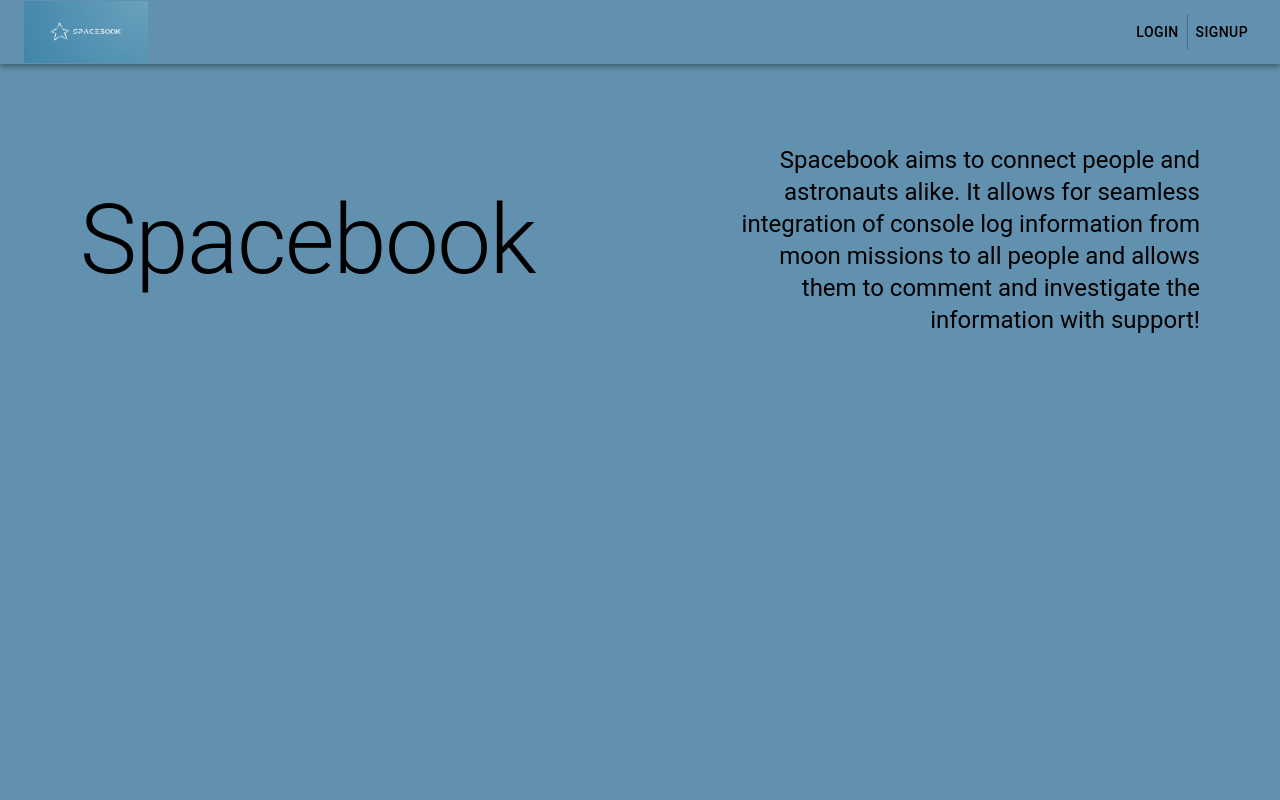
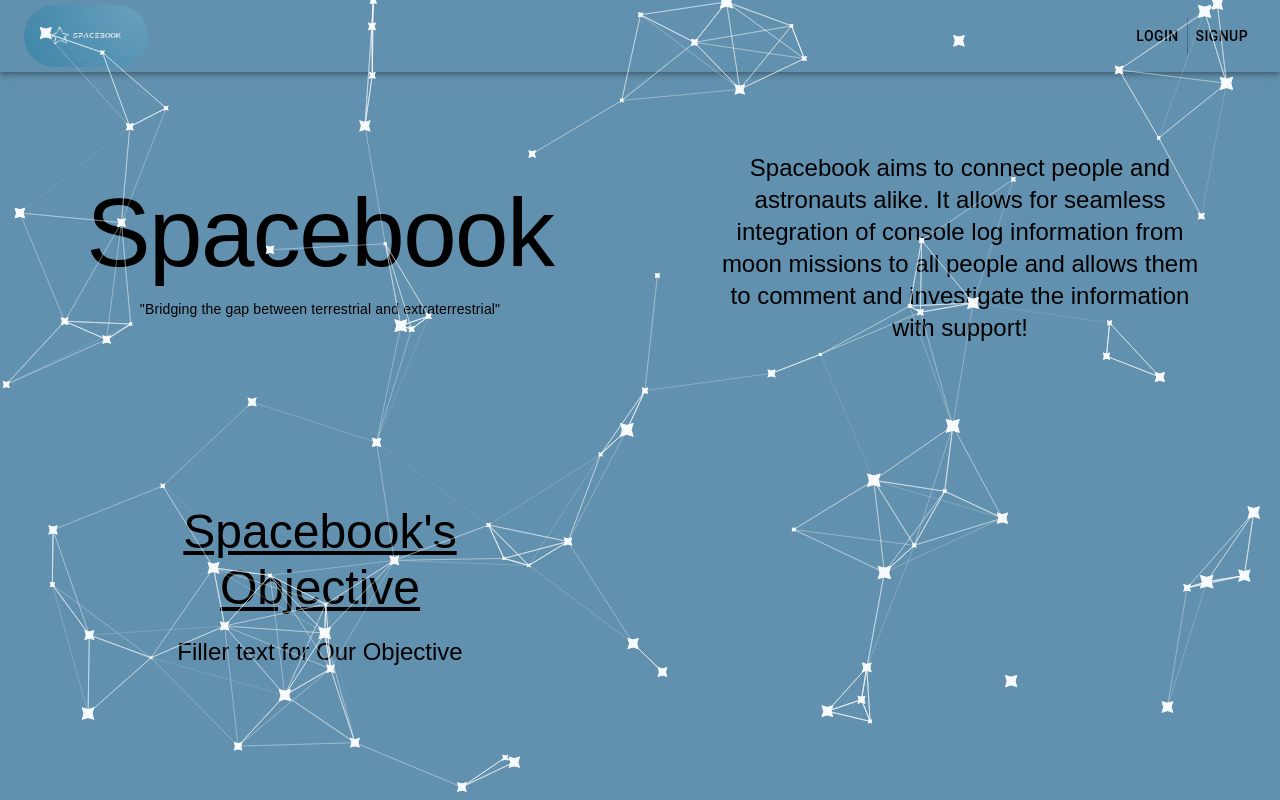
Before and after one commit to Gurmie12/nasa-space-apps-21, a React (Create React App) app in the folder frontend/: page / in a window 1280 px wide. Shown: the top 800 px of the page. Built offline with nearby package versions, Linux system fonts and the light colour scheme.

Commit message:
alter backend to adjust for user in posts and create out dashboard page

```diff
--- a/frontend/package.json
+++ b/frontend/package.json
@@ -19,6 +19,7 @@
     "react-router": "^5.2.1",
     "react-router-dom": "^5.3.0",
     "react-scripts": "4.0.3",
+    "react-tsparticles": "^1.35.3",
     "redux": "^4.1.1",
     "redux-devtools-extension": "^2.13.9",
     "styled-components": "^5.3.1",
--- a/frontend/src/Components/Dashboard/Dashboard.js
+++ b/frontend/src/Components/Dashboard/Dashboard.js
@@ -1,14 +1,19 @@
 import React, {useEffect, useState} from 'react';
 import styled from "styled-components";
 import {
-    Card,
     CircularProgress
 } from "@mui/material";
 import API from "../../clients/BackendClient";
 import MissionCard from "./MissionCard";
+import {addAlert} from "../../Store/alerts/alertReducer.actions";
+import {closeCreateNewPost} from "../../Store/posts/postsReducer.actions";
+import {connect} from "react-redux";
 
 const Dashboard = (props) =>{
+    const {addAlert, closeCreateNewPost} = props;
+    const {isCreateNewPostOpen} = props.posts;
     const [isLoading, setIsLoading] = useState(false);
+    const [isLoaded, setIsLoaded] = useState(false);
     const [consoleLogs, setConsoleLogs] = useState(null);
 
     useEffect(() =>{
@@ -16,7 +21,7 @@ const Dashboard = (props) =>{
         API.get(`/logs/getAllLogs`).then((res) =>{
             if(res.status === 201){
                 setConsoleLogs(res.data);
-                setIsLoading(false);
+                setIsLoaded(true);
             }else{
                 throw Error("Internal Server Error");
             }
@@ -56,6 +61,9 @@ const Dashboard = (props) =>{
     `;
 
     if(isLoading){
+        if(isLoaded){
+            setIsLoading(false);
+        }
         return(
             <LoadingContainer>
             <CircularProgress />
@@ -63,7 +71,7 @@ const Dashboard = (props) =>{
         );
     }
 
-    if(consoleLogs && consoleLogs.length > 0){
+    if(consoleLogs && consoleLogs.length > 0 && isLoaded){
         return (
             <Container>
                 <Row>
@@ -94,4 +102,16 @@ const Dashboard = (props) =>{
 
 };
 
-export default Dashboard;
+const mapStateToProps = (state) => {
+    return {
+        posts: state.posts
+    };
+};
+
+const mapDispatchToProps = (dispatch) => {
+    return {
+        addAlert: (payload) => dispatch(addAlert(payload)),
+        closeCreateNewPost: () => dispatch(closeCreateNewPost())
+    };
+};
+export default connect(mapStateToProps, mapDispatchToProps)(Dashboard);
--- a/frontend/src/Components/Dashboard/MissionCard.js
+++ b/frontend/src/Components/Dashboard/MissionCard.js
@@ -51,6 +51,10 @@ const MissionCard = ({data}) =>{
       align-items: center;
     `;
 
+    const handleSort = (a, b) =>{
+        return b.createdAt - a.createdAt;
+    }
+
     return(
         <CustomCard elevation={24} style={{height: '100%', width: '100%'}}>
             <TitleContainer>
@@ -59,13 +63,13 @@ const MissionCard = ({data}) =>{
             <ConsoleLogContainer>
                 <List style={{height: '100%', width: '100%', overFlowY: 'none'}}>
                     {
-                        data.consoleLogs.map((consoleLog, i) =>{
+                        data.consoleLogs.sort(handleSort).map((consoleLog, i) =>{
                             return(
                                 <CustomListItem key={i}>
                                     <ListItemText>
                                         <CustomStack direction={"row"} spacing={1}>
                                             <Stack direction={"row"} spacing={1}>
-                                                <Chip label={consoleLog.userId} style={{fontSize: '10px'}} />
+                                                <Chip label={consoleLog.firstName +" "+ consoleLog.lastName} style={{fontSize: '10px'}} />
                                                 <Chip label={consoleLog.date} style={{fontSize: '10px'}}/>
                                             </Stack>
                                             <Stack direction={"row"} spacing={0}>
--- a/frontend/src/Components/HomePage/HomePage.js
+++ b/frontend/src/Components/HomePage/HomePage.js
@@ -1,6 +1,9 @@
 import React from 'react';
+import {Typography} from "@mui/material";
 import styled from "styled-components";
-import {Typography} from "@mui/material";
+import {Button, Grid} from "@mui/material";
+import {params} from "./Particles";
+import Particles from "react-tsparticles";
 
 const HomePage = (props) =>{
     const Container = styled.div`
@@ -10,14 +13,14 @@ const HomePage = (props) =>{
     `;
 
     const Row = styled.div`
-      width: 100vw;
+      width: 100%;
       display: flex;
       flex-direction: row;
       justify-content: space-between;
     `;
 
     const Column = styled.div`
-      width: 40%;
+      width: 50%;
       display: flex;
       justify-content: center;
       flex-direction: column;
@@ -26,23 +29,83 @@ const HomePage = (props) =>{
 
     const DetailsColumn = styled(Column)`
       align-items: center;
-      text-align: right;
+      text-align: center;
     `;
+
+    const Overlying = styled.div`
+      height: 100%;
+      width: 100%;
+    `;
+
     return(
+        <Overlying>
+            <div style={{ position: 'absolute', height: "100%"}}>
+                {<Particles  options={params} height={"100%"}/>}
+            </div>
             <Container>
                 <Row>
-                <Column>
-                    <Typography variant={"h1"}>Spacebook</Typography>
-                </Column>
                     <DetailsColumn>
-                    <Typography variant={"h5"}>
+                        <Typography variant={"h1"} style={{fontFamily: "'Titillium Web', sans-serif"}}>Spacebook</Typography>
+                        <Typography marginTop={"10px"} variant={"body2"} style={{fontFamily: "'Titillium Web', sans-serif"}}>"Bridging the gap between terrestrial and extraterrestrial"</Typography>
+                    </DetailsColumn>
+                    <DetailsColumn>
+                        <Typography variant={"h5"} style={{fontFamily: "'Titillium Web', sans-serif"}}>
                             Spacebook aims to connect people and astronauts alike. It allows for seamless
                             integration of console log information from moon missions to all people and
                             allows them to comment and investigate the information with support!
                         </Typography>
                     </DetailsColumn>
                 </Row>
+                <Row>
+                    <DetailsColumn>
+                        <Typography variant={"h3"} style={{fontFamily: "'Titillium Web', sans-serif", textDecorationLine: "underline"}}>
+                            Spacebook's Objective
+                        </Typography>
+                        <br />
+                        <Typography variant={"h5"} style={{fontFamily: "'Titillium Web', sans-serif"}}>
+                            Filler text for Our Objective
+                        </Typography>
+                    </DetailsColumn>
+                    <Column>
+                        {/* Image for Our Objective*/}
+                    </Column>
+                </Row>
+                <Row>
+                    <Column>
+                        {/* Image for Our Team*/}
+                    </Column>
+                    <DetailsColumn>
+                        <Typography variant={"h3"}  style={{fontFamily: "'Titillium Web', sans-serif", textDecorationLine: "underline"}}>
+                            Team Spacebook
+                        </Typography>
+                        <br />
+                        <Typography variant={"h5"} style={{fontFamily: "'Titillium Web', sans-serif"}}>
+                            Filler Text for Our Team
+                        </Typography>
+                    </DetailsColumn>
+                </Row>
+                <Row>
+                    <DetailsColumn>
+                        <Typography variant={"h3"}  style={{fontFamily: "'Titillium Web', sans-serif", textDecorationLine: "underline"}}>
+                            Our Journey Through Space!
+                        </Typography>
+                        <br/>
+                        <Typography variant={"h5"} style={{fontFamily: "'Titillium Web', sans-serif"}}>
+                            Filler text for Hackathon Journey
+                        </Typography>
+                    </DetailsColumn>
+                    <Column>
+                        {/* Image for Our Hackathon Journey*/}
+                    </Column>
+                </Row>
+                <Row>
+                    <Grid container justifyContent="center"
+                          alignItems="center" textAlign={'center'}>
+                        <Button type='submit' variant='contained' color='primary'>Get Started!</Button>
+                    </Grid>
+                </Row>
             </Container>
+        </Overlying>
     )
 };
 
--- /dev/null
+++ b/frontend/src/Components/HomePage/Particles.js
@@ -0,0 +1,105 @@
+export const params={
+    particles: {
+        number: {
+            value: 50,
+            density: {
+                enable: true,
+                value_area: 552.4120608655228
+            }
+        },
+        color: {
+            value: "#ffffff"
+        },
+        shape: {
+            type: "star",
+            stroke: {
+                width: 0,
+                color: "#ffffff"
+            },
+            polygon: {
+                nb_sides: 4
+            }
+        },
+        opacity: {
+            value: 0.5,
+            random: false,
+            anim: {
+                enable: false,
+                speed: 1,
+                opacity_min: 0.1,
+                sync: false
+            }
+        },
+        size: {
+            value: 5,
+            random: true,
+            anim: {
+                enable: false,
+                speed: 10,
+                size_min: 0.1,
+                sync: false
+            }
+        },
+        line_linked: {
+            enable: true,
+            distance: 150,
+            color: "#ffffff",
+            opacity: 0.4,
+            width: 0.66
+        },
+        move: {
+            enable: true,
+            speed: 3,
+            direction: "none",
+            random: false,
+            straight: false,
+            out_mode: "out",
+            bounce: false,
+            attract: {
+                enable: false,
+                rotateX: 600,
+                rotateY: 1200
+            }
+        }
+    },
+    interactivity: {
+        detect_on: "canvas",
+        events: {
+            onhover: {
+                enable: true,
+                mode: "repulse"
+            },
+            onclick: {
+                enable: true,
+                mode: "push"
+            },
+            resize: true
+        },
+        modes: {
+            grab: {
+                distance: 400,
+                line_linked: {
+                    opacity: 1
+                }
+            },
+            bubble: {
+                distance: 400,
+                size: 40,
+                duration: 2,
+                opacity: 8,
+                speed: 3
+            },
+            repulse: {
+                distance: 100,
+                duration: 0.4
+            },
+            push: {
+                particles_nb: 4
+            },
+            remove: {
+                particles_nb: 2
+            }
+        }
+    },
+    retina_detect: true
+};
--- a/frontend/src/Components/Log/Log.js
+++ b/frontend/src/Components/Log/Log.js
@@ -14,9 +14,11 @@ import {
     TextField,
     Typography
 } from "@mui/material";
-import {Icecream} from "@mui/icons-material";
-import LaunchIcon from "@mui/icons-material/Launch";
+import {addAlert} from "../../Store/alerts/alertReducer.actions";
+import {logInUser} from "../../Store/auth/authReducer.actions";
+import {connect} from "react-redux";
 const Log = (props) =>{
+    const {username, firstName, lastName, userId} = props.user;
     const history = useHistory();
     const useQuery = () =>{
         return new URLSearchParams(useLocation().search);
@@ -24,7 +26,7 @@ const Log = (props) =>{
     const query = useQuery();
     const [consoleLog, setConsoleLog] = useState(null);
     const [userData, setUserData] = useState(null);
-    const [comment, setComment] = useState(null);
+    const [comment, setComment] = useState("");
     const [update, setUpdate] = useState(false);
 
     useEffect(() =>{
@@ -56,7 +58,7 @@ const Log = (props) =>{
     }
 
     const handleComment = () =>{
-        const commentData = {userId: userData._id, logId: query.get('id'), comment};
+        const commentData = {userId, logId: query.get('id'), comment, username, firstName, lastName};
         API.post('/logs/comment', commentData).then((res) =>{
             if(res.status === 201){
                 setUpdate(true);
@@ -123,11 +125,10 @@ const Log = (props) =>{
       display: flex;
       flex-direction: row;
       justify-content: flex-start;
-      align-items:flex-start;
+      align-items: center;
     `;
 
     if(consoleLog && userData){
-        console.log(consoleLog);
         return(
             <Container>
                 <CustomCard elevation={24}>
@@ -159,7 +160,7 @@ const Log = (props) =>{
                                                     <ListItemText>
                                                         <CustomStack direction={"row"} spacing={1}>
                                                             <Stack direction={"row"} spacing={1}>
-                                                                <Chip label={comment.userId} style={{fontSize: '10px'}} />
+                                                                <Chip label={comment.firstName + " " + comment.lastName} style={{fontSize: '10px'}} />
                                                                 <Chip label={comment.date} style={{fontSize: '10px'}}/>
                                                             </Stack>
                                                             <Typography variant={"body2"}>{comment.comment}</Typography>
@@ -188,4 +189,9 @@ const Log = (props) =>{
     )
 };
 
-export default Log;
+const mapStateToProps = (state) => {
+    return {
+        user: state.auth
+    };
+};
+export default connect(mapStateToProps, null)(Log);
--- a/frontend/src/Components/NavBar.js
+++ b/frontend/src/Components/NavBar.js
@@ -1,12 +1,13 @@
-import React from 'react';
+import React, {useState} from 'react';
 import { styled, alpha } from '@mui/material/styles';
-import {AppBar, Box, Button, ButtonGroup, Toolbar, InputBase, Avatar} from '@mui/material'
+import {AppBar, Box, Button, ButtonGroup, Toolbar, InputBase, Avatar, Stack, Modal} from '@mui/material'
 import SearchIcon from '@mui/icons-material/Search';
 import Logo from "../media/spacebook.png";
 import {useHistory} from "react-router";
 import {addAlert} from "../Store/alerts/alertReducer.actions";
 import {logoutUser} from "../Store/auth/authReducer.actions";
 import {connect} from "react-redux";
+import {openCreateNewPost} from "../Store/posts/postsReducer.actions";
 
 const Search = styled('div')(({ theme }) => ({
     position: 'relative',
@@ -50,7 +51,7 @@ const StyledInputBase = styled(InputBase)(({ theme }) => ({
 
 const NavBar = (props) =>{
     const {firstName, lastName, isLoggedIn, isContributor} = props.user;
-    const {logoutUser, addAlert} = props;
+    const {logoutUser, addAlert, openCreateNewPost} = props;
 
     const history = useHistory();
 
@@ -71,10 +72,16 @@ const NavBar = (props) =>{
         addAlert({alertType: 'success', alertMessage: 'User Successfully logged out!'});
     }
 
+    const handleOpenNewCreatePost = (e) =>{
+        openCreateNewPost(true);
+    }
+
     return (
         <AppBar position="static" color={'transparent'}>
             <Toolbar>
-                <img src= {Logo} height={'62px'} width={'124px'} />
+                <Box marginTop={"5px"} marginBottom={"5px"} style={{display: "flex", flexDirection: "row", alignItems: "center", justifyContent: "center"}}>
+                    <img src= {Logo} height={'62px'} width={'124px'} style={{borderRadius: '2rem'}}/>
+                </Box>
                 {isLoggedIn &&
                     <>
                 <Search>
@@ -88,7 +95,7 @@ const NavBar = (props) =>{
                 </Search>
                         {isContributor &&
                             <ButtonGroup variant="text" color={"inherit"}>
-                                <Button>Create Console Log</Button>
+                                <Button variant={"contained"} onClick={handleOpenNewCreatePost}>Create Console Log</Button>
                             </ButtonGroup>
                         }
                     </>
@@ -101,10 +108,10 @@ const NavBar = (props) =>{
                             <Button onClick={sendToSignup}>Signup</Button>
                         </ButtonGroup>
                         :
-                        <ButtonGroup variant="text" aria-label="text button group" color={"inherit"}>
-                            <Button onClick={handleLogoutUser}>Logout</Button>
+                        <Stack direction={"row"} spacing={2}>
+                            <Button onClick={handleLogoutUser} variant={"contained"} color={"inherit"}>Logout</Button>
                             <Avatar>{getInitials(firstName, lastName)}</Avatar>
-                        </ButtonGroup>
+                        </Stack>
                     }
                 </Box>
             </Toolbar>
@@ -122,6 +129,7 @@ const mapDispatchToProps = (dispatch) => {
     return {
         addAlert: (payload) => dispatch(addAlert(payload)),
         logoutUser: (payload) => dispatch(logoutUser()),
+        openCreateNewPost: (payload) => dispatch(openCreateNewPost(payload))
     };
 };
 export default connect(mapStateToProps, mapDispatchToProps)(NavBar);
--- a/frontend/src/Store/posts/postsReducer.actions.js
+++ b/frontend/src/Store/posts/postsReducer.actions.js
@@ -0,0 +1,15 @@
+import { CREATE_NEW_POST, CLOSE_CREATE_NEW_POST } from "./postsReducer.types";
+
+export const openCreateNewPost = (payload) => {
+    return {
+        type: CREATE_NEW_POST,
+        payload: payload,
+    };
+};
+
+export const closeCreateNewPost = (payload) => {
+    return {
+        type: CLOSE_CREATE_NEW_POST,
+        payload: payload,
+    };
+};
--- a/frontend/src/Store/posts/postsReducer.js
+++ b/frontend/src/Store/posts/postsReducer.js
@@ -0,0 +1,21 @@
+import { CREATE_NEW_POST, CLOSE_CREATE_NEW_POST } from "./postsReducer.types";
+
+const INITIAL_STATE = {
+    isCreateNewPostOpen: false
+};
+
+function postsReducer(state = INITIAL_STATE, action) {
+    switch (action.type) {
+        case CREATE_NEW_POST:
+            return {
+                ...state,
+               isCreateNewPostOpen: action.payload
+            };
+        case CLOSE_CREATE_NEW_POST:
+            return INITIAL_STATE;
+        default:
+            return INITIAL_STATE;
+    }
+}
+
+export default postsReducer;
--- a/frontend/src/Store/posts/postsReducer.types.js
+++ b/frontend/src/Store/posts/postsReducer.types.js
@@ -0,0 +1,2 @@
+export const CREATE_NEW_POST = "CREATE_NEW_POST";
+export const CLOSE_CREATE_NEW_POST = "CLOSE_CREATE_NEW_POST";
```
Also changed, not shown: 2 other files (tests, documents, lock files or other folders). Lines whose indentation alone changed are shown as unchanged.
